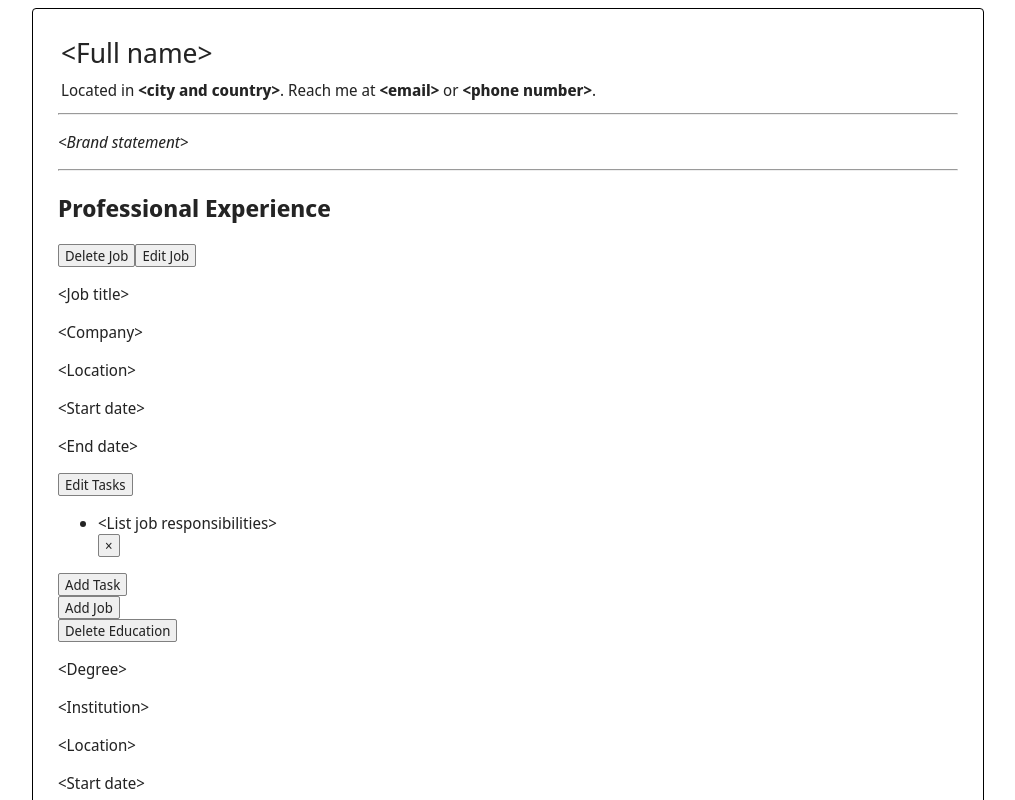
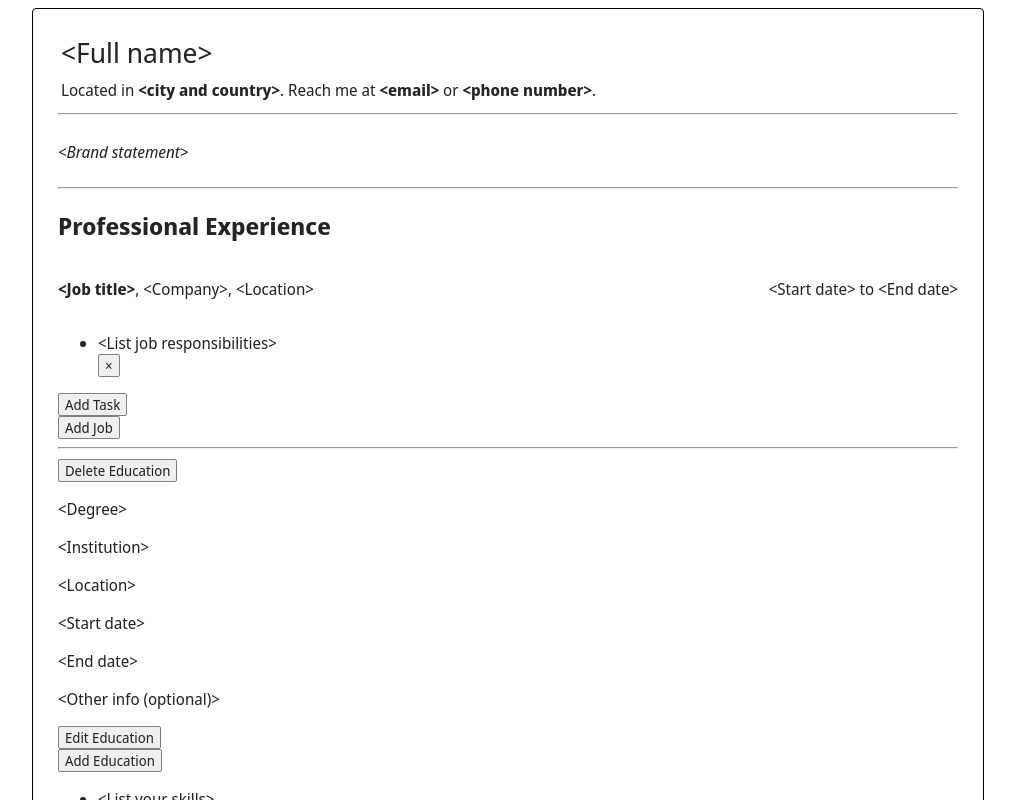
Before and after one commit to naouuud/cv-project, a React (Vite) app: page / in a window 1280 px wide. Shown: the top 800 px of the page, without its empty margins (132-1147 px from the left). Built offline with nearby package versions, Linux system fonts and the light colour scheme.

Commit message:
Starting to rework job/tasks

```diff
--- a/src/components/Job.jsx
+++ b/src/components/Job.jsx
@@ -1,9 +1,23 @@
 /* eslint-disable react/prop-types */
 import { useState } from "react";
 
-export default function Job({ jobId, jobs, setJobs }) {
+export default function Job({ jobId, jobs, setJobs, tasks, setTasks }) {
   const [editing, setEditing] = useState(false);
   const job = jobs.find((job) => job.id === jobId);
+  const months = [
+    "January",
+    "February",
+    "March",
+    "April",
+    "May",
+    "June",
+    "July",
+    "August",
+    "September",
+    "October",
+    "November",
+    "December",
+  ];
 
   function toggleEdit() {
     setEditing(!editing);
@@ -17,34 +31,65 @@ export default function Job({ jobId, jobs, setJobs }) {
     setJobs(nextJobs);
   }
 
+  function dateHandler(e, key) {
+    const date = new Date(e.target.value);
+    const month = date.getMonth();
+    const monthName = months[month];
+    const year = date.getFullYear();
+    const dateString = `${monthName} ${year}`;
+    setJobs(
+      jobs.map((job) => {
+        if (job.id !== jobId) return job;
+        else return { ...job, [key]: dateString };
+      })
+    );
+  }
+
   function submitHandler(e) {
     e.preventDefault();
     setEditing(!editing);
   }
 
+  function deletePair(id) {
+    setJobs(jobs.filter((job) => job.id !== id));
+    setTasks(tasks.filter((task) => task.id !== id));
+  }
+
   return editing ? (
     <form onSubmit={submitHandler}>
-      {Object.keys(job).map((key, index) => {
+      {Object.keys(job).map((key) => {
         if (key === "id" || key === "tasks") return;
+        else if (key !== "startDate" && key !== "endDate")
           return (
             <input
-            key={index}
+              key={key}
               value={job[key]}
               onChange={(e) => changeHandler(e, key)}
             />
           );
+        else
+          return (
+            <input
+              key={key}
+              type="date"
+              onChange={(e) => dateHandler(e, key)}
+            />
+          );
       })}
+      <button onClick={() => deletePair(job.id)}>Delete Job</button>
       <button type="submit">Submit</button>
     </form>
   ) : (
     <>
-      <button onClick={toggleEdit}>Edit Job</button>
-      <div>
-        <p>{job.title}</p>
-        <p>{job.employer}</p>
-        <p>{job.location}</p>
-        <p>{job.startDate}</p>
-        <p>{job.endDate}</p>
+      {/* <button onClick={toggleEdit}>Edit Job</button> */}
+      <div className="job display-mode" onClick={toggleEdit}>
+        <p>
+          <span className="bold">{job.title}</span>, {job.employer},{" "}
+          {job.location}
+        </p>
+        <p>
+          {job.startDate} to {job.endDate}
+        </p>
       </div>
     </>
   );
--- a/src/components/Jobs.jsx
+++ b/src/components/Jobs.jsx
@@ -25,10 +25,10 @@ export default function Jobs() {
     itemId += 1;
   }
 
-  function deletePair(id) {
-    setJobs(jobs.filter((job) => job.id !== id));
-    setTasks(tasks.filter((task) => task.id !== id));
-  }
+  // function deletePair(id) {
+  //   setJobs(jobs.filter((job) => job.id !== id));
+  //   setTasks(tasks.filter((task) => task.id !== id));
+  // }
 
   function addItem(taskId) {
     const nextTasks = tasks.filter((task) => {
@@ -51,13 +51,20 @@ export default function Jobs() {
       <h2>Professional Experience</h2>
       {jobs.map((job) => (
         <div key={job.id}>
-          <button onClick={() => deletePair(job.id)}>Delete Job</button>
-          <Job jobId={job.id} jobs={jobs} setJobs={setJobs} />
+          {/* <button onClick={() => deletePair(job.id)}>Delete Job</button> */}
+          <Job
+            jobId={job.id}
+            jobs={jobs}
+            setJobs={setJobs}
+            tasks={tasks}
+            setTasks={setTasks}
+          />
           <Tasks taskId={job.id} tasks={tasks} setTasks={setTasks} />
           <button onClick={() => addItem(job.id)}>Add Task</button>
         </div>
       ))}
       <button onClick={addPair}>Add Job</button>
+      <hr />
     </>
   );
 }
--- a/src/components/Tasks.jsx
+++ b/src/components/Tasks.jsx
@@ -1,13 +1,13 @@
 /* eslint-disable react/prop-types */
 import { useState } from "react";
 
-export default function Tasks({ taskId, tasks, setTasks }) {
-  const [editing, setEditing] = useState(false);
+export default function Tasks({ taskId, tasks, setTasks, editing }) {
+  // const [editing, setEditing] = useState(false);
   const task = tasks.find((task) => task.id === taskId);
 
-  function toggleEdit() {
-    setEditing(!editing);
-  }
+  // function toggleEdit() {
+  //   setEditing(!editing);
+  // }
 
   function changeHandler(e, itemId) {
     const nextItems = task.items.map((item) => {
@@ -25,7 +25,7 @@ export default function Tasks({ taskId, tasks, setTasks }) {
 
   function submitHandler(e) {
     e.preventDefault();
-    setEditing(!editing);
+    // setEditing(!editing);
   }
 
   function deleteItem(itemId) {
@@ -54,7 +54,7 @@ export default function Tasks({ taskId, tasks, setTasks }) {
     </form>
   ) : (
     <>
-      <button onClick={toggleEdit}>Edit Tasks</button>
+      {/* <button onClick={toggleEdit}>Edit Tasks</button> */}
       <ul>
         {task.items.map((item) => (
           <div key={item.id}>
--- a/src/index.css
+++ b/src/index.css
@@ -81,6 +81,16 @@ hr {
   cursor: pointer;
 }
 
+.job,
+.display-mode {
+  display: flex;
+  justify-content: space-between;
+}
+
+.job:hover {
+  cursor: pointer;
+}
+
 /* a {
   font-weight: 500;
   color: #646cff;
```
Lines whose indentation alone changed are shown as unchanged.
